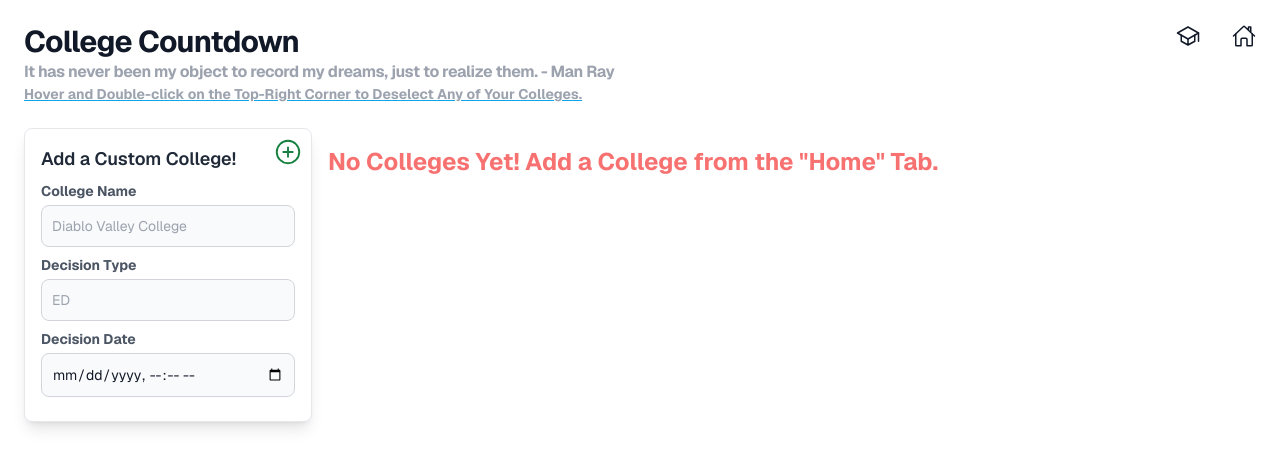
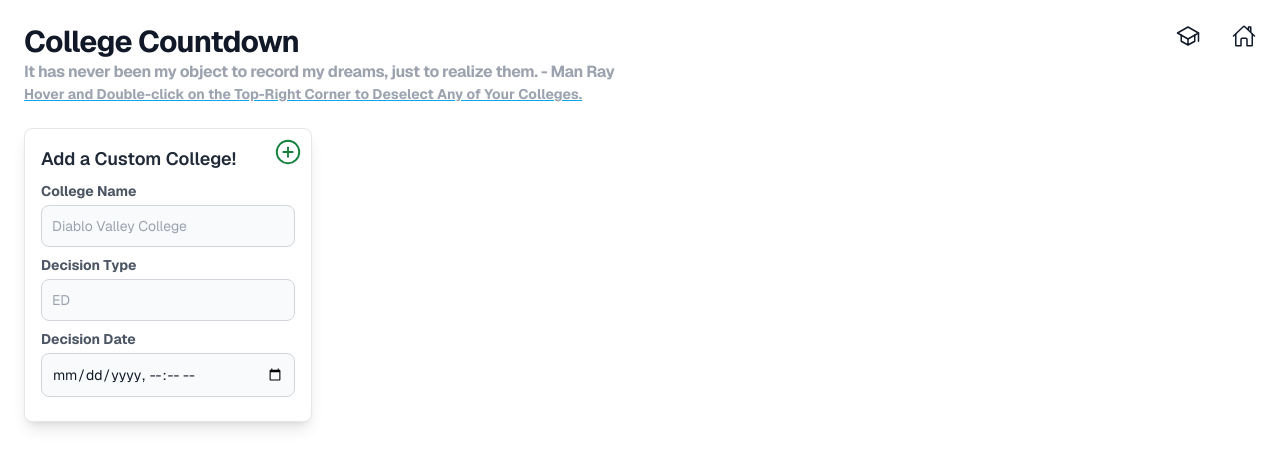
Before and after one commit to hoverdart/college-countdown, a Next.js app: page /myColleges in a window 1280 px wide. Shown: the top 468 px of the page. Built offline with nearby package versions, Linux system fonts and the light colour scheme.

Commit message:
removing the "add colleges" message because it's not necessary

```diff
--- a/app/components/MyColleges.tsx
+++ b/app/components/MyColleges.tsx
@@ -38,13 +38,11 @@ export default function MyColleges({ allColleges }: { allColleges: Data }) {
         ...cols.map((col) => allColleges.find((college) => college.id === col)).filter(Boolean),
         ...customs
     ];
-
     const selectedColleges = selected.sort((a, b) => {
         const dateA = new Date(a!.decisionDate).getTime();
         const dateB = new Date(b!.decisionDate).getTime();
         return dateA - dateB;
     });
-
     const handleAddCol = () => {
         const formattedId = generateRandomString();
         setCustoms((prevCustoms) => [
@@ -55,12 +53,10 @@ export default function MyColleges({ allColleges }: { allColleges: Data }) {
         setType('');
         setDate('');
     };
-
     const handleDoubleClick = (colID: string) => {
         setSelectedCols((prevCols) => prevCols.includes(colID) ? prevCols.filter((id) => id !== colID) : [...prevCols, colID]);
         setCustoms((prevCustoms) => prevCustoms.some((custom) => custom.id === colID) ? prevCustoms.filter((custom) => custom.id !== colID) : [...prevCustoms]);
     };
-
     return (
         <>
             {selectedColleges.map((eachElement, index) => (
@@ -103,9 +99,6 @@ export default function MyColleges({ allColleges }: { allColleges: Data }) {
                     </div>
                 </div>
             </form>
-            {selectedColleges.length === 0 && (
-                <h5 className="text-2xl/7 font-bold text-red-400 mt-5">No Colleges Yet! Add a College from the &quot;Home&quot; Tab.</h5>
-            )}
         </>
     );
 }
```
